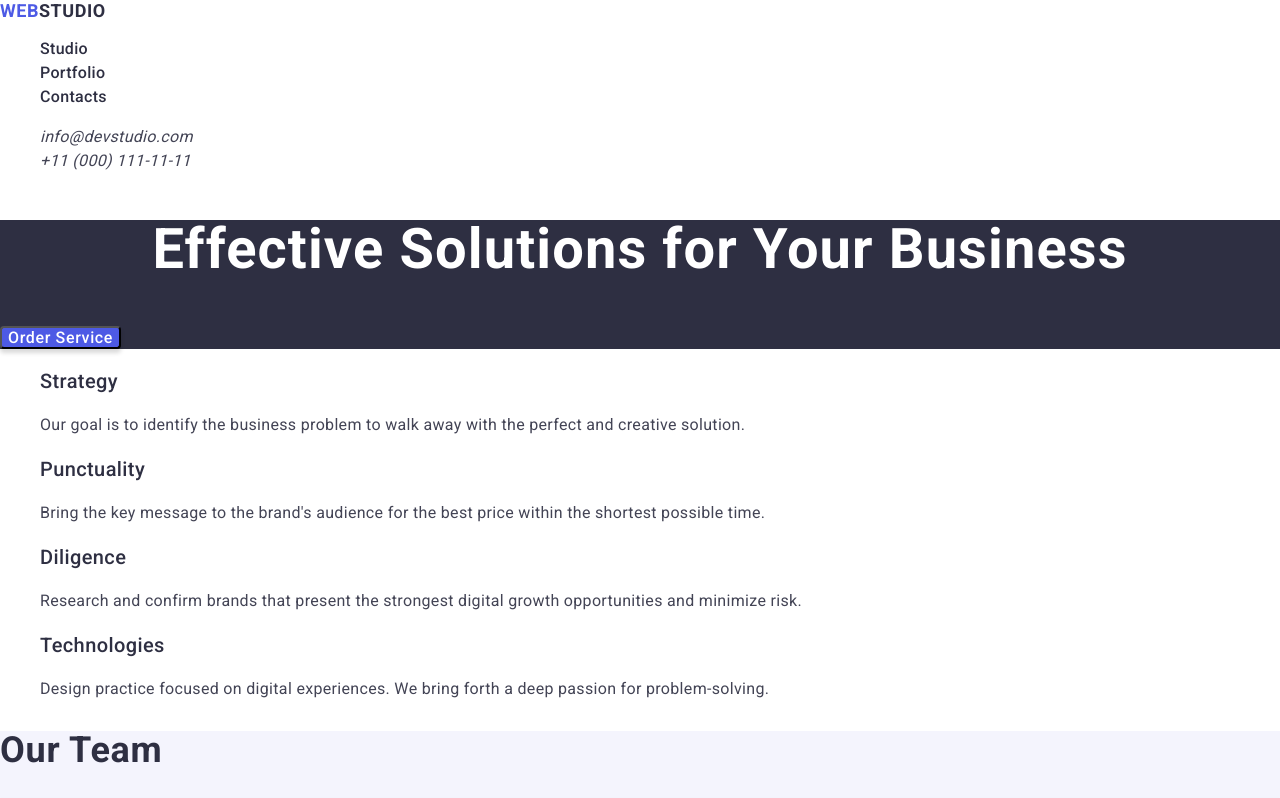
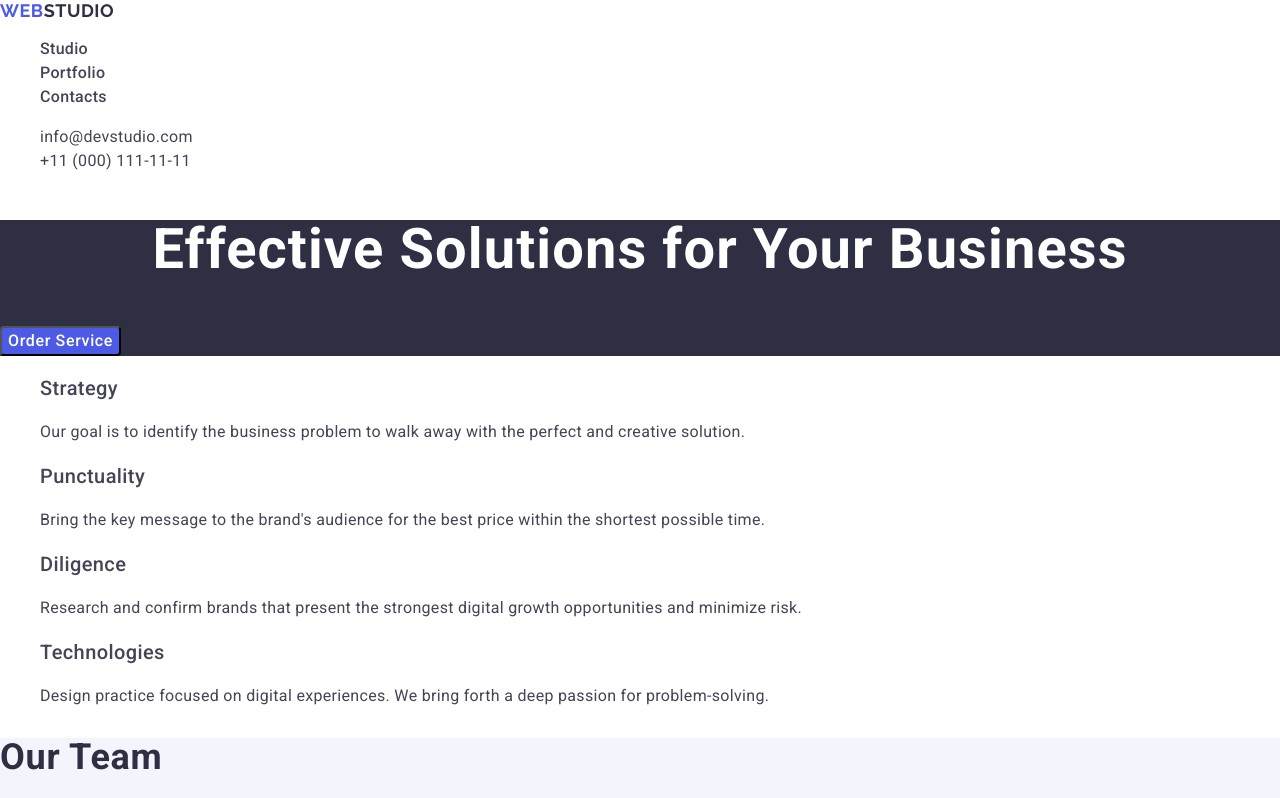
Before and after one commit to Nataliia1113/goit-markup-hw-02, a plain HTML site: page index.html in a window 1280 px wide. Shown: the top 798 px of the page. Drawn offline with nearby package versions, Linux system fonts and the light colour scheme.

Commit message:
correct mistakes

```diff
--- a/css/styles.css
+++ b/css/styles.css
@@ -1,6 +1,6 @@
 body {
   background-color: #fff;
-  color: #2e2f42;
+  color: #434455;
   font-family: "Roboto", sans-serif;
   font-size: 16px;
 }
@@ -17,19 +17,24 @@ ol {
 }
 
 /* section header */
+.contacts {
+  font-style: normal;
+}
 .header {
 }
 .nav {
 }
-.nav-logo {
+.logo {
+  font-family: "Raleway", sans-serif;
   font-size: 18px;
+  color: #4d5ae5 ;
   font-weight: 700;
   line-height: 1.17;
   letter-spacing: 0.54px;
   text-transform: uppercase;
 }
-.logo-accent {
-  color: #4d5ae5;
+.nav-logo-accent {
+  color: #2e2f42;
   font-size: 18px;
   font-weight: 700;
   line-height: 1.17;
@@ -43,7 +48,7 @@ ol {
   line-height: 1.5;
   letter-spacing: 0.32px;
 }
-.address-list .list-link {
+.contacts-list .list-link {
   color: #434455;
   line-height: 1.5;
   letter-spacing: 0.32px;
@@ -57,7 +62,7 @@ ol {
 
 /* section hero */
 .hero {
-  background: #2e2f42;
+  background-color:#2e2f42;
 }
 .hero-title {
   color: #fff;
@@ -70,30 +75,32 @@ ol {
 .hero-btn {
   color: #fff;
   font-weight: 500;
-  line-height: 1.07;
-  letter-spacing: 0.64px;
+  line-height: 1.5;
+  letter-spacing: 0.04em;
   border-radius: 4px;
-  background: #4d5ae5;
-  box-shadow: 0px 4px 4px 0px rgba(0, 0, 0, 0.15);
+  background-color:#4d5ae5;
+  font-size: 16px;
+  font-family: "Roboto", sans-serif;
+
 }
-.hero-btn:hover {
+.hero-btn:hover,
+.hero-btn:focus {
   border-radius: 4px;
-  background: #404bbf;
-  box-shadow: 0px 4px 4px 0px rgba(0, 0, 0, 0.15);
-}
-/* section 1 */
+  background-color:#404bbf;}
+ /* section 1 */
 
 .feature {
 }
 .feature-list {
+   background-color: #FFFFFF;
 }
 .feature-list-item {
 }
 .feature-title {
+   font-weight: 500;
   font-size: 20px;
-  font-weight: 500;
   line-height: 1.2;
-  letter-spacing: 0.4px;
+  letter-spacing: 0.02em;
 }
 .feature-title-text {
   color: #434455;
@@ -102,7 +109,7 @@ ol {
 }
 /* section 2 */
 .team {
-  background-color: #f4f4fd;
+  background-color:#f4f4fd;
 }
 .title {
   color: #2e2f42;
@@ -115,10 +122,7 @@ ol {
 .team-list {
   border-radius: 0px 0px 4px 4px;
   background: #fff;
-  box-shadow: 0px 2px 1px 0px rgba(46, 47, 66, 0.08),
-    0px 1px 1px 0px rgba(46, 47, 66, 0.16),
-    0px 1px 6px 0px rgba(46, 47, 66, 0.08);
-}
+
 .team-list-item {
   text-align: center;
 }
@@ -134,11 +138,17 @@ ol {
   letter-spacing: 0.32px;
 }
 /* section 3 */
-.portfolio {
+.portfolio .title{
+  font-weight: 500;
+  font-size: 20px;
+  line-height: 1.2;
+  letter-spacing: 0.02em;
 }
 .portfolio-list-item {
+  background-color: #FFFFFF;
 }
 .portfolio-title {
+  text-align: center;
   font-size: 20px;
   font-weight: 500;
   line-height: 1.2;
@@ -154,13 +164,8 @@ ol {
   background-color: #2e2f42;
   color: #f4f4fd;
 }
-.footer-logo {
-  font-family: Raleway;
-  font-size: 18px;
-  font-weight: 700;
-  line-height: 1.17;
-  letter-spacing: 0.54px;
-  text-transform: uppercase;
+.logo-accent {
+
 }
 .footer-text {
   line-height: 1.5;
--- a/index.html
+++ b/index.html
@@ -23,8 +23,8 @@
     <!-- Header section -->
     <header class="header" id="studio">
       <nav class="nav">
-        <a class="nav-logo" href="/"
-          ><span class="logo-accent">Web</span>Studio</a
+        <a class="logo" href="./index.html"
+          >Web<span class="nav-logo-accent">Studio</span></a
         >
         <ul class="nav-list">
           <li class="nav-list-item">
@@ -38,14 +38,14 @@
           </li>
         </ul>
       </nav>
-      <address id="contacts">
-        <ul class="address-list">
-          <li>
+      <address class="contacts" id="contacts">
+        <ul class="contacts-list">
+          <li class="contacts-list-item">
             <a class="list-link" href="mailto:info@devstudio.com"
               >info@devstudio.com</a
             >
           </li>
-          <li>
+          <li class="contacts-list-item">
             <a class="list-link" href="tel:+110001111111"
               >+11 (000) 111-11-11</a
             >
@@ -143,7 +143,7 @@
               height="300"
             />
             <h3 class="portfolio-title">Cashless Payment</h3>
-            <p class="portfolio-text">App</p>
+            <p class="portfolio-text">Marketing</p>
           </li>
           <li class="portfolio-list-item">
             <img
@@ -153,7 +153,7 @@
               height="300"
             />
             <h3 class="portfolio-title">Meditaion App</h3>
-            <p class="portfolio-text">Marketing</p>
+            <p class="portfolio-text">App</p>
           </li>
           <li class="portfolio-list-item">
             <img
@@ -190,9 +190,7 @@
     </main>
     <!-- Footer section -->
     <footer class="footer">
-      <a class="footer-logo" href="/"
-        ><span class="logo-accent">Web</span>Studio</a
-      >
+      <a class="logo" href="/">Web<span class="logo-accent">Studio</span></a>
       <p class="footer-text">
         Increase the flow of customers and sales for your business with digital
         marketing & growth solutions.
```
